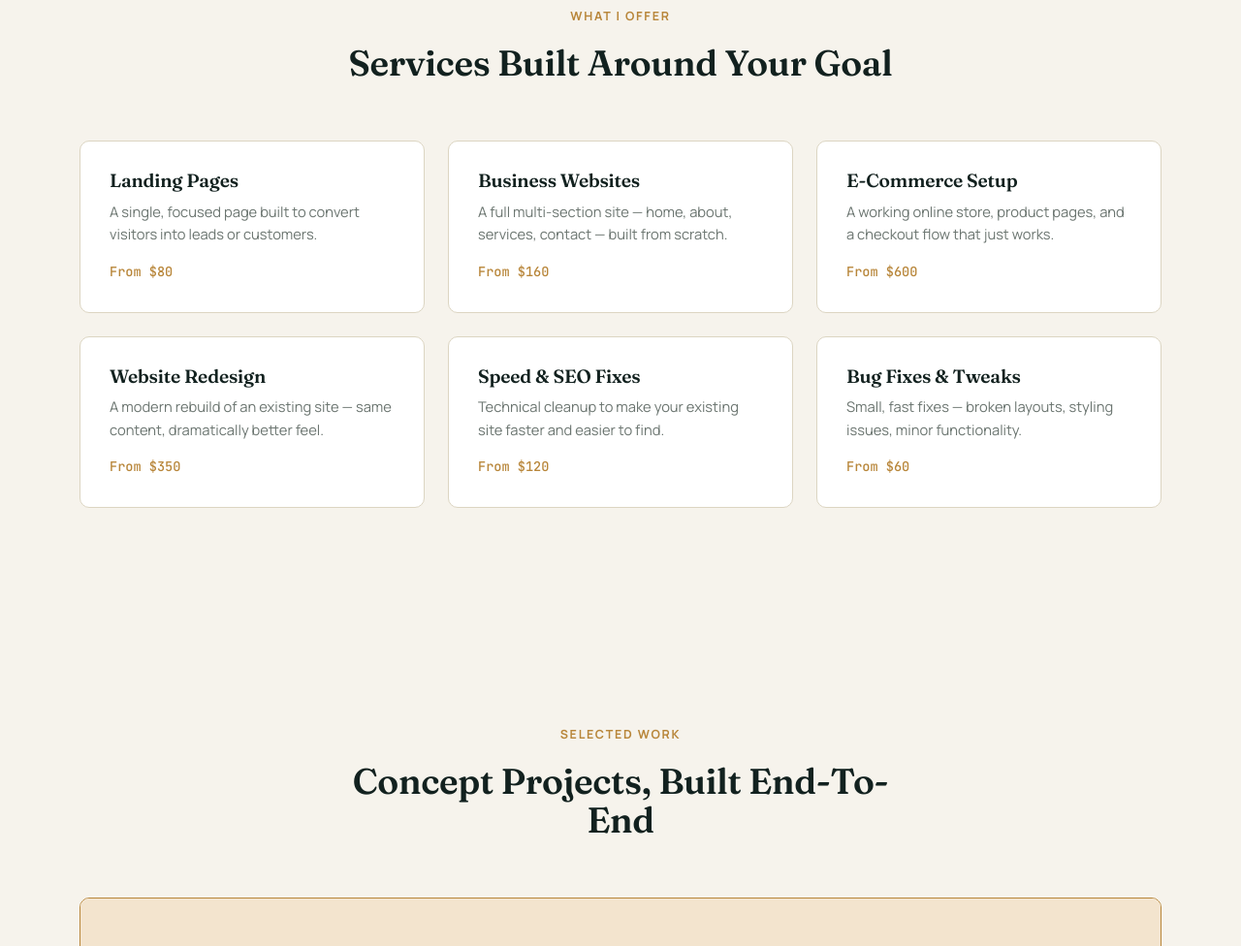
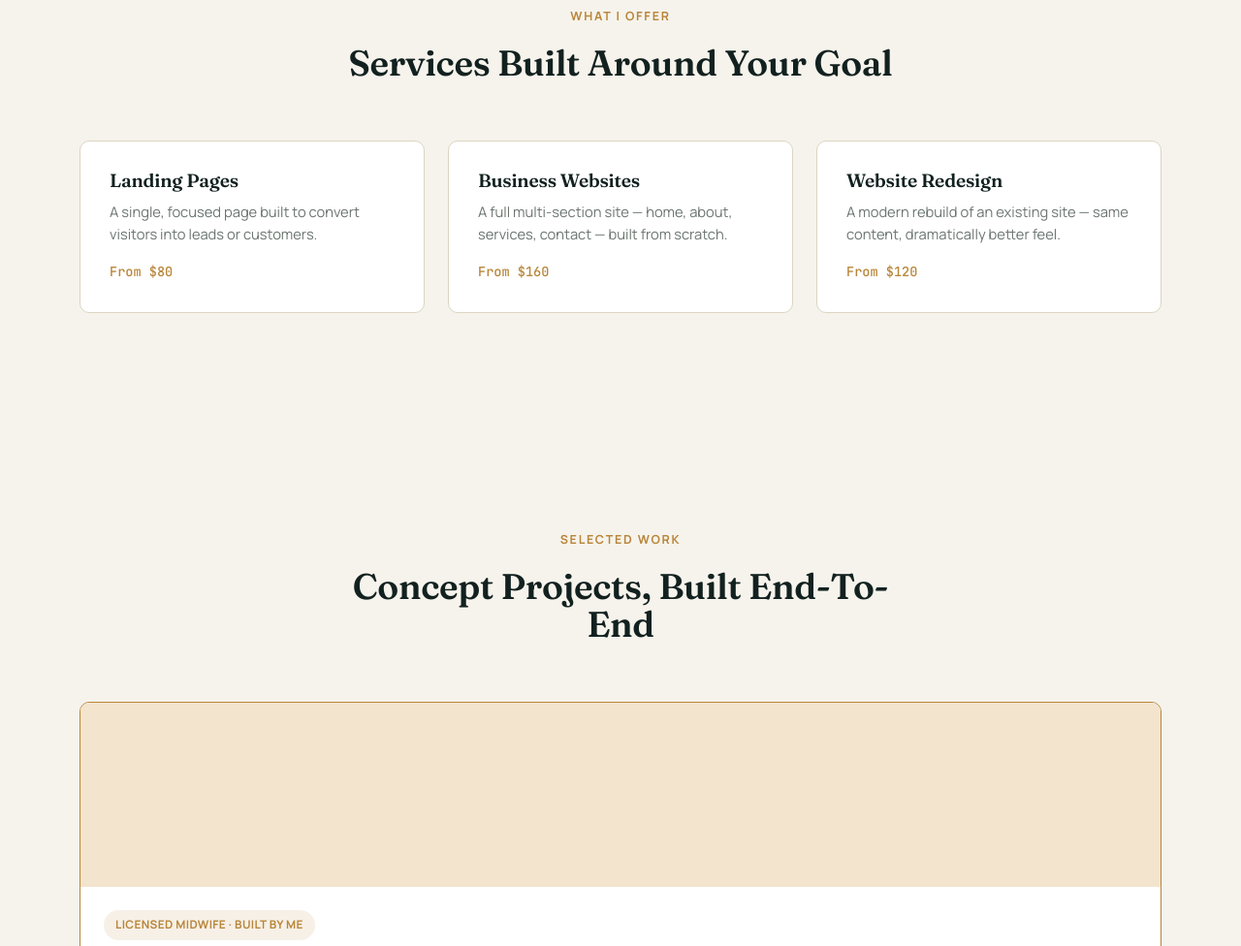
Before and after one commit to KINBOKANPA/kinbokanpa.github.io, a plain HTML site: page index.html in a window 1280 px wide. Shown: the part 1029-2005 px from the top of the page at 97% size. Drawn offline with Linux system fonts and the light colour scheme.

Commit message:
Trim services to Landing Pages, Business Websites, Redesign

```diff
--- a/index.html
+++ b/index.html
@@ -253,10 +253,7 @@
     <div class="services-grid">
       <div class="svc-card reveal"><h3>Landing Pages</h3><p>A single, focused page built to convert visitors into leads or customers.</p><div class="svc-price">From $80</div></div>
       <div class="svc-card reveal"><h3>Business Websites</h3><p>A full multi-section site — home, about, services, contact — built from scratch.</p><div class="svc-price">From $160</div></div>
-      <div class="svc-card reveal"><h3>E-Commerce Setup</h3><p>A working online store, product pages, and a checkout flow that just works.</p><div class="svc-price">From $600</div></div>
-      <div class="svc-card reveal"><h3>Website Redesign</h3><p>A modern rebuild of an existing site — same content, dramatically better feel.</p><div class="svc-price">From $350</div></div>
-      <div class="svc-card reveal"><h3>Speed & SEO Fixes</h3><p>Technical cleanup to make your existing site faster and easier to find.</p><div class="svc-price">From $120</div></div>
-      <div class="svc-card reveal"><h3>Bug Fixes & Tweaks</h3><p>Small, fast fixes — broken layouts, styling issues, minor functionality.</p><div class="svc-price">From $60</div></div>
+      <div class="svc-card reveal"><h3>Website Redesign</h3><p>A modern rebuild of an existing site — same content, dramatically better feel.</p><div class="svc-price">From $120</div></div>
     </div>
   </div>
 </section>
```
